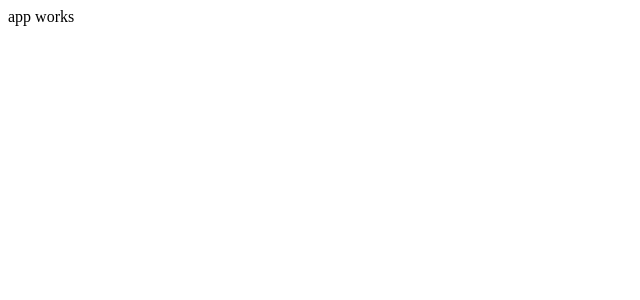
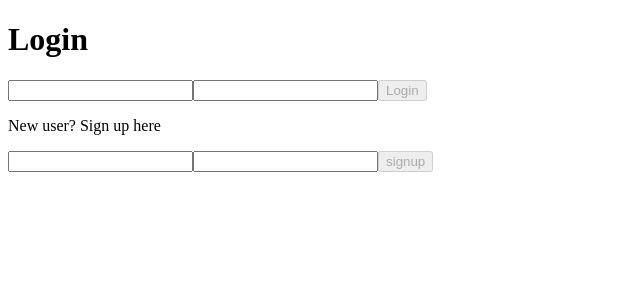
Before and after one commit to illuminos/TheLazyCook, an Angular app: page / in a window 1280 px wide. Shown: the top 300 px of the page, without its empty margins (0-640 px from the left). Built offline with nearby package versions, Linux system fonts and the light colour scheme.

Commit message:
Login and signup form on the frontend

```diff
--- a/src/app/app.component.html
+++ b/src/app/app.component.html
@@ -1,2 +1 @@
-app works
 <router-outlet></router-outlet>
--- a/src/app/app.module.ts
+++ b/src/app/app.module.ts
@@ -8,6 +8,7 @@ import { AppComponent } from './app.component';
 import { LoginComponent } from './login/login.component';
 import { UserService } from './user.service';
 import { SignupComponent } from './signup/signup.component';
+import { AppRoutingModule } from './app-routing.module';
 
 @NgModule({
   declarations: [
@@ -19,7 +20,7 @@ import { SignupComponent } from './signup/signup.component';
     BrowserModule,
     FormsModule,
     HttpModule,
-	RouterModule.forRoot([]),
+	AppRoutingModule,
   ],
   providers: [UserService],
   bootstrap: [AppComponent]
--- a/src/app/signup/signup.component.html
+++ b/src/app/signup/signup.component.html
@@ -1,7 +1,7 @@
 <div>
 	<p>New user? Sign up here</p>
 	<form (ngSubmit)="signup()" #signupForm="ngForm">
-	<input id="email" type="text" name="email" [(ngModel)]="signupAttempt.email" required>
+	<input id="emailSignup" type="text" name="email" [(ngModel)]="signupAttempt.email" required>
 	<input type="password" name="password" [(ngModel)]="signupAttempt.password" required>
 	<button [disabled]="!signupForm.form.valid" type="button" (click)="signup()">signup</button>
 	<ng-container *ngIf="shouldShowMessage">
```
Also changed, not shown: src/app/app-routing.module.ts (added, +16 -0 lines).
